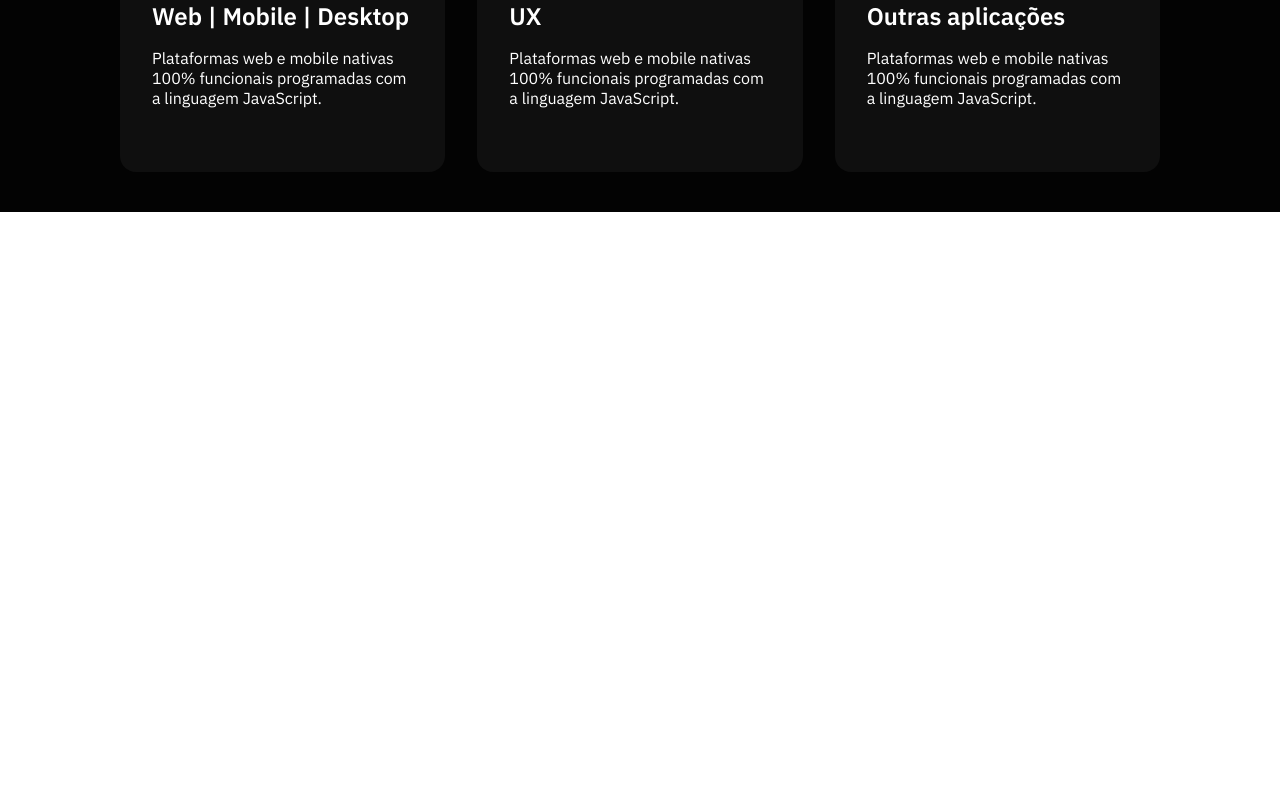
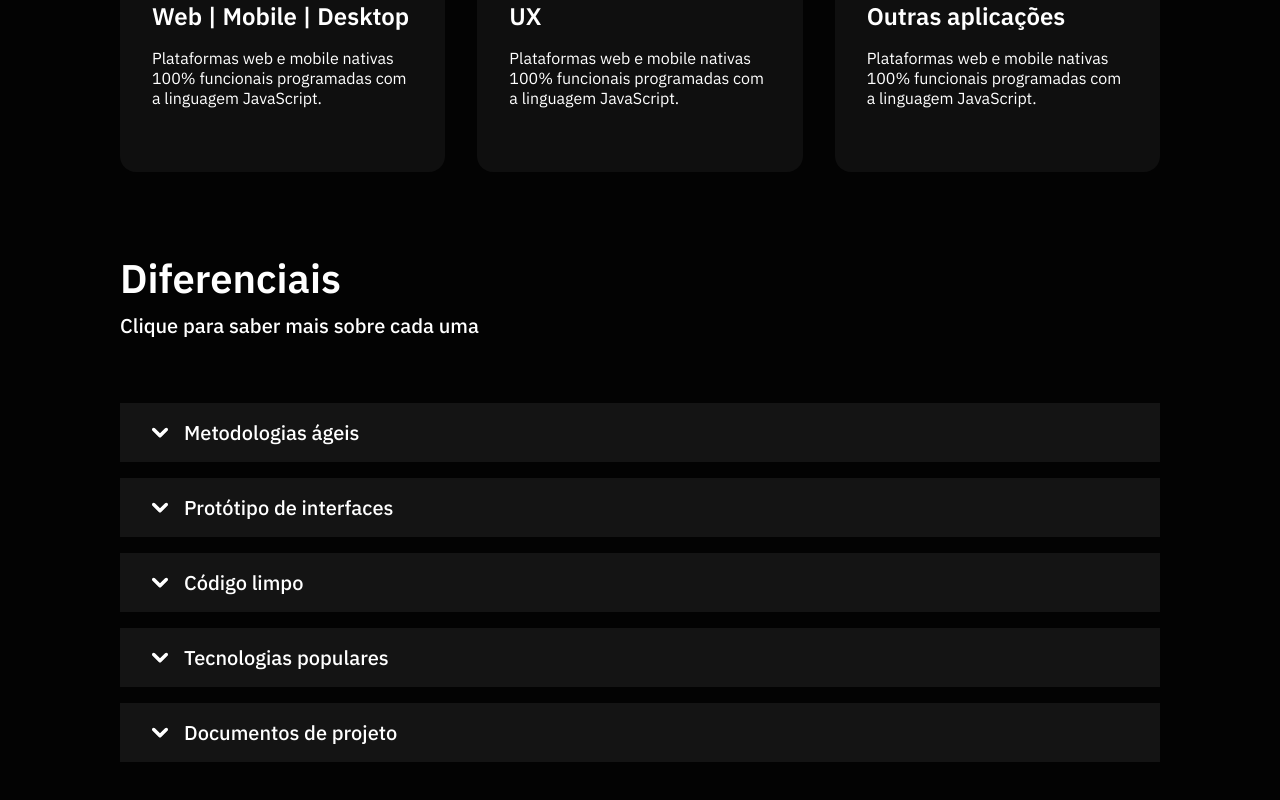
Before and after one commit to ryanizac/portfolio, a Next.js app: page / in a window 1280 px wide. Shown: the part 1903-2703 px from the top of the page. Before the commit the page ends 2115 px from the top, so only its background shows below. Built offline with nearby package versions, Linux system fonts and the light colour scheme.

Commit message:
feat: differentials section

```diff
--- /dev/null
+++ b/src/components/DropDown/index.tsx
@@ -0,0 +1,22 @@
+import { useState } from "react";
+import { Arrow, Container, Description, Title } from "./styles";
+import { Column } from "../template/Column";
+
+type DropDownProps = {
+  title: string;
+  description: string;
+};
+
+export function DropDown(props: DropDownProps) {
+  const [active, setActive] = useState(false);
+
+  return (
+    <Container onClick={() => setActive((prev) => !prev)}>
+      <Arrow active={active ? "active" : undefined} />
+      <Column>
+        <Title>{props.title}</Title>
+        <Description active={active}>{props.description}</Description>
+      </Column>
+    </Container>
+  );
+}
--- /dev/null
+++ b/src/components/DropDown/styles.ts
@@ -0,0 +1,39 @@
+import styled, { css } from "styled-components";
+import UpArrowSvg from "@public/svg/up-arrow.svg";
+import { H4 } from "../template/H";
+import { P } from "../template/P";
+
+type ActiveProp = {
+  active?: any;
+};
+
+export const Container = styled.div`
+  display: flex;
+  align-items: center;
+  gap: 16px;
+  padding: 16px 32px;
+  background-color: #141414;
+  overflow: hidden;
+  cursor: pointer;
+`;
+
+export const Arrow = styled(UpArrowSvg)<ActiveProp>`
+  transition: 0.5s;
+  transition-delay: 0.3s;
+  transform: rotate(${({ active }) => (!!active ? 180 : 0)}deg);
+`;
+
+export const Title = styled(H4)``;
+
+const activeDescriptionCss = css`
+  height: 100%;
+  opacity: 1;
+`;
+
+export const Description = styled(P)<ActiveProp>`
+  width: 100%;
+  height: 0;
+  opacity: 0;
+  transition: 0.3s;
+  ${({ active }) => (active ? activeDescriptionCss : "")}
+`;
--- a/src/components/HomePage/index.tsx
+++ b/src/components/HomePage/index.tsx
@@ -10,6 +10,7 @@ import { FirstSection } from "../template/FirstSection";
 import { SocialIcons } from "./components/SocialIcons";
 import { WhoIAmSection } from "./sections/WhoIAmSection";
 import { WhatIDo } from "./sections/WhatIDo";
+import { DifferentialsSection } from "./sections/DifferentialsSection";
 
 type HomePageProps = {};
 
@@ -39,6 +40,7 @@ export function HomePage(props: HomePageProps) {
         </FirstSection>
         <WhoIAmSection />
         <WhatIDo />
+        <DifferentialsSection />
       </Content>
     </Container>
   );
--- /dev/null
+++ b/src/components/HomePage/sections/DifferentialsSection/index.tsx
@@ -0,0 +1,38 @@
+import { SectionDescription } from "@src/components/template/SectionDescription";
+import { Container, Content } from "./styles";
+import { DropDown } from "@src/components/DropDown";
+
+type DifferentialsSectionProps = {};
+
+export function DifferentialsSection(props: DifferentialsSectionProps) {
+  return (
+    <Container>
+      <SectionDescription
+        title="Diferenciais"
+        subtitle="Clique para saber mais sobre cada uma"
+      />
+      <Content>
+        <DropDown
+          title="Metodologias ágeis"
+          description="Metodologias ágeis Metodologias ágeis Metodologias ágeis Metodologias ágeis"
+        />
+        <DropDown
+          title="Protótipo de interfaces"
+          description="Metodologias ágeis Metodologias ágeis Metodologias ágeis Metodologias ágeis"
+        />
+        <DropDown
+          title="Código limpo"
+          description="Metodologias ágeis Metodologias ágeis Metodologias ágeis Metodologias ágeis"
+        />
+        <DropDown
+          title="Tecnologias populares"
+          description="Metodologias ágeis Metodologias ágeis Metodologias ágeis Metodologias ágeis"
+        />
+        <DropDown
+          title="Documentos de projeto"
+          description="Metodologias ágeis Metodologias ágeis Metodologias ágeis Metodologias ágeis"
+        />
+      </Content>
+    </Container>
+  );
+}
--- /dev/null
+++ b/src/components/HomePage/sections/DifferentialsSection/styles.ts
@@ -0,0 +1,13 @@
+import { Section } from "@src/components/template/Section";
+import styled from "styled-components";
+
+export const Container = styled(Section)`
+  min-height: auto;
+  row-gap: 64px;
+`;
+
+export const Content = styled.div`
+  display: flex;
+  flex-direction: column;
+  row-gap: 16px;
+`;
--- a/src/components/template/H.tsx
+++ b/src/components/template/H.tsx
@@ -15,3 +15,8 @@ export const H3 = styled.h2`
   font-size: 32px;
   font-weight: 600;
 `;
+
+export const H4 = styled.h2`
+  font-size: 20px;
+  font-weight: 500;
+`;
```
Also changed, not shown: public/svg/up-arrow.svg (added).
